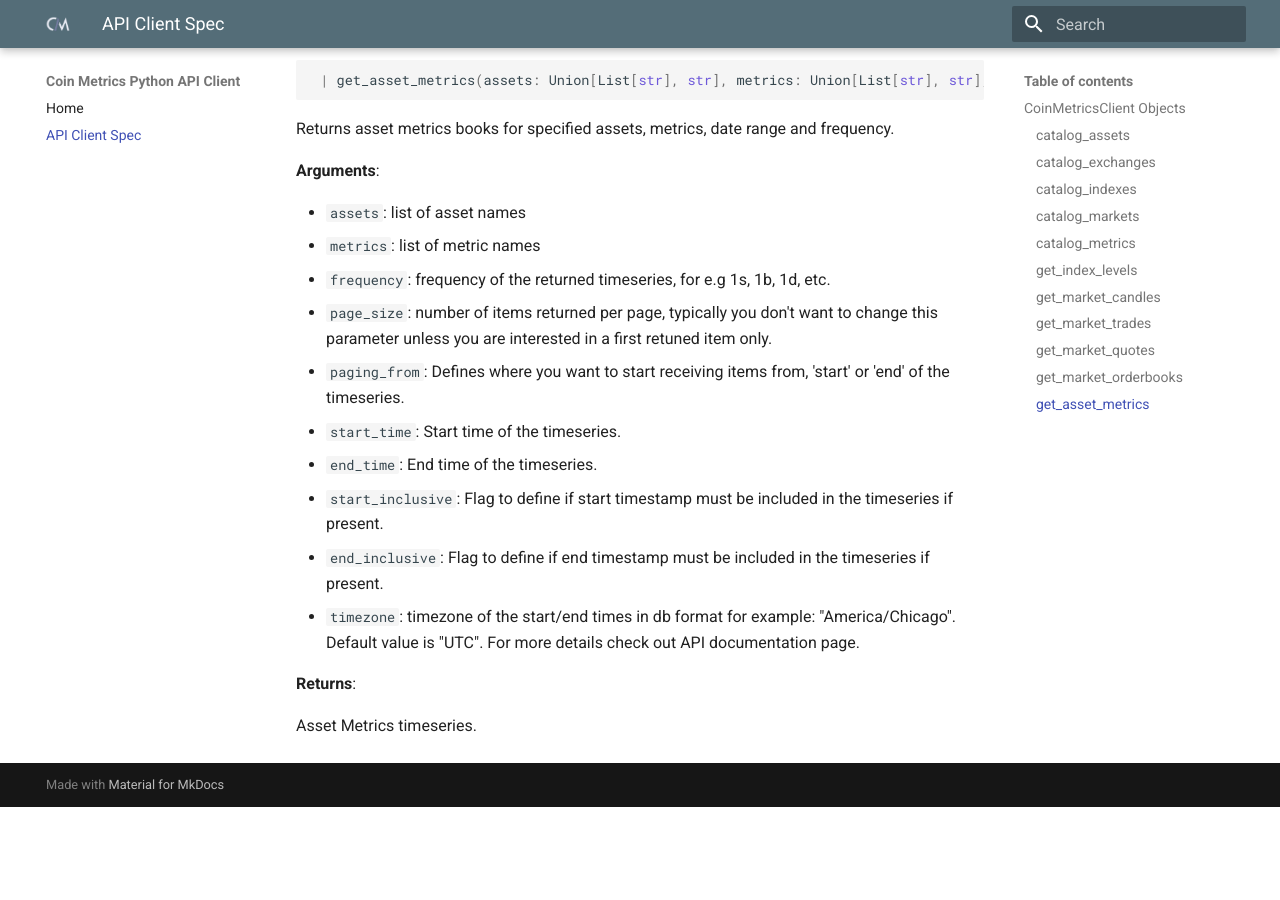
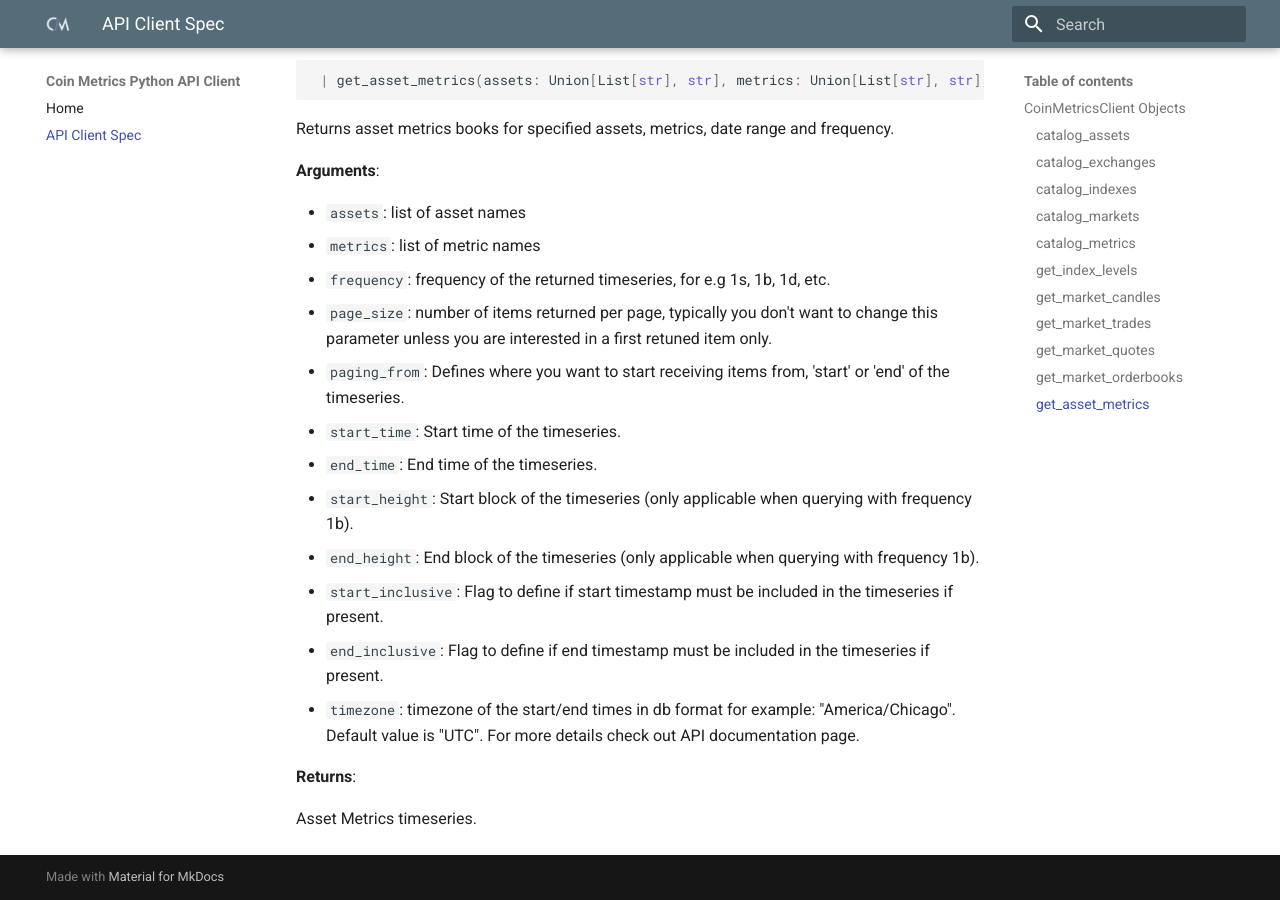
Before and after one commit to coinmetrics/api-client-python, an MkDocs documentation site: the page built from docs/docs/api_client.md, in a window 1280 px wide and 900 px high, scrolled down 5621 px. Built offline with MkDocs 1.6.1 and Material for MkDocs 9.7.7, drawn with Linux system fonts in a browser that asks for light colours; before the commit the page ends 6428 px from its top, so only the background shows below that.

Commit message:
update docs and release a new client vesion

````diff
--- a/docs/docs/api_client.md
+++ b/docs/docs/api_client.md
@@ -242,7 +242,7 @@ Market Order Books timeseries.
 #### get\_asset\_metrics
 
 ```python
- | get_asset_metrics(assets: Union[List[str], str], metrics: Union[List[str], str], frequency: Optional[str] = None, page_size: Optional[int] = None, paging_from: Optional[Union[PagingFrom, str]] = None, start_time: Optional[Union[datetime, date, str]] = None, end_time: Optional[Union[datetime, date, str]] = None, start_inclusive: Optional[bool] = None, end_inclusive: Optional[bool] = None, timezone: Optional[str] = None) -> DataCollection
+ | get_asset_metrics(assets: Union[List[str], str], metrics: Union[List[str], str], frequency: Optional[str] = None, page_size: Optional[int] = None, paging_from: Optional[Union[PagingFrom, str]] = None, start_time: Optional[Union[datetime, date, str]] = None, end_time: Optional[Union[datetime, date, str]] = None, start_height: Optional[int] = None, end_height: Optional[int] = None, start_inclusive: Optional[bool] = None, end_inclusive: Optional[bool] = None, timezone: Optional[str] = None) -> DataCollection
 ```
 
 Returns asset metrics books for specified assets, metrics, date range and frequency.
@@ -257,6 +257,8 @@ typically you don't want to change this parameter unless you are interested in a
 - `paging_from`: Defines where you want to start receiving items from, 'start' or 'end' of the timeseries.
 - `start_time`: Start time of the timeseries.
 - `end_time`: End time of the timeseries.
+- `start_height`: Start block of the timeseries (only applicable when querying with frequency 1b).
+- `end_height`: End block of the timeseries (only applicable when querying with frequency 1b).
 - `start_inclusive`: Flag to define if start timestamp must be included in the timeseries if present.
 - `end_inclusive`: Flag to define if end timestamp must be included in the timeseries if present.
 - `timezone`: timezone of the start/end times in db format for example: "America/Chicago".
--- a/pyproject.toml
+++ b/pyproject.toml
@@ -1,6 +1,6 @@
 [tool.poetry]
 name = "coinmetrics-api-client"
-version = "2020.07.27.16.01"
+version = "2020.11.23.09.10"
 description = "Python client for Coin Metrics API v4."
 authors = ["Coin Metrics <info@coinmetrics.io>", "Oleksandr Buchkovskyi <oleksandr@coinmetrics.io>"]
 license = "MIT"
````
Also changed, not shown: docs/site/api_client.html, docs/site/search/search_index.json, docs/site/sitemap.xml, 1 other file.
